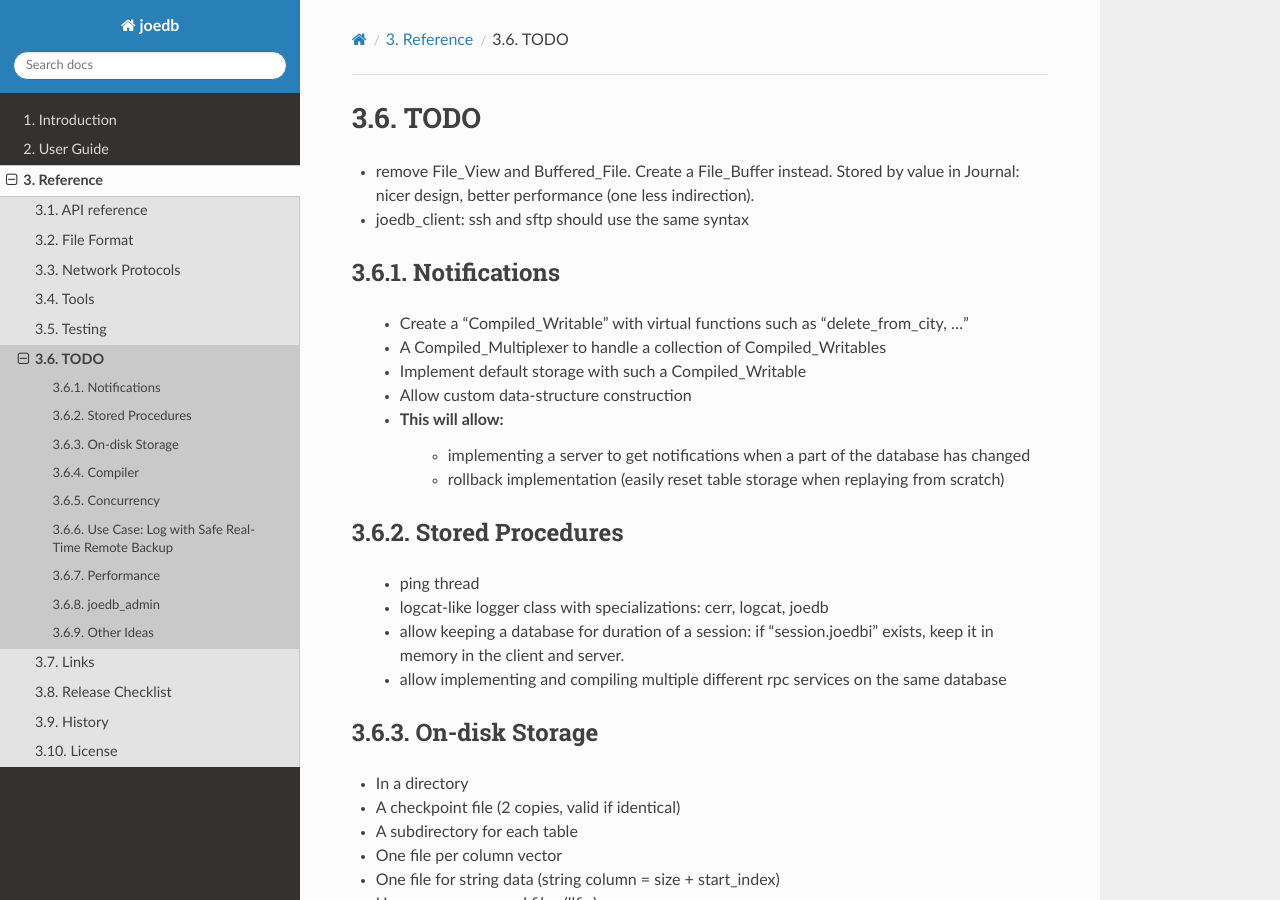
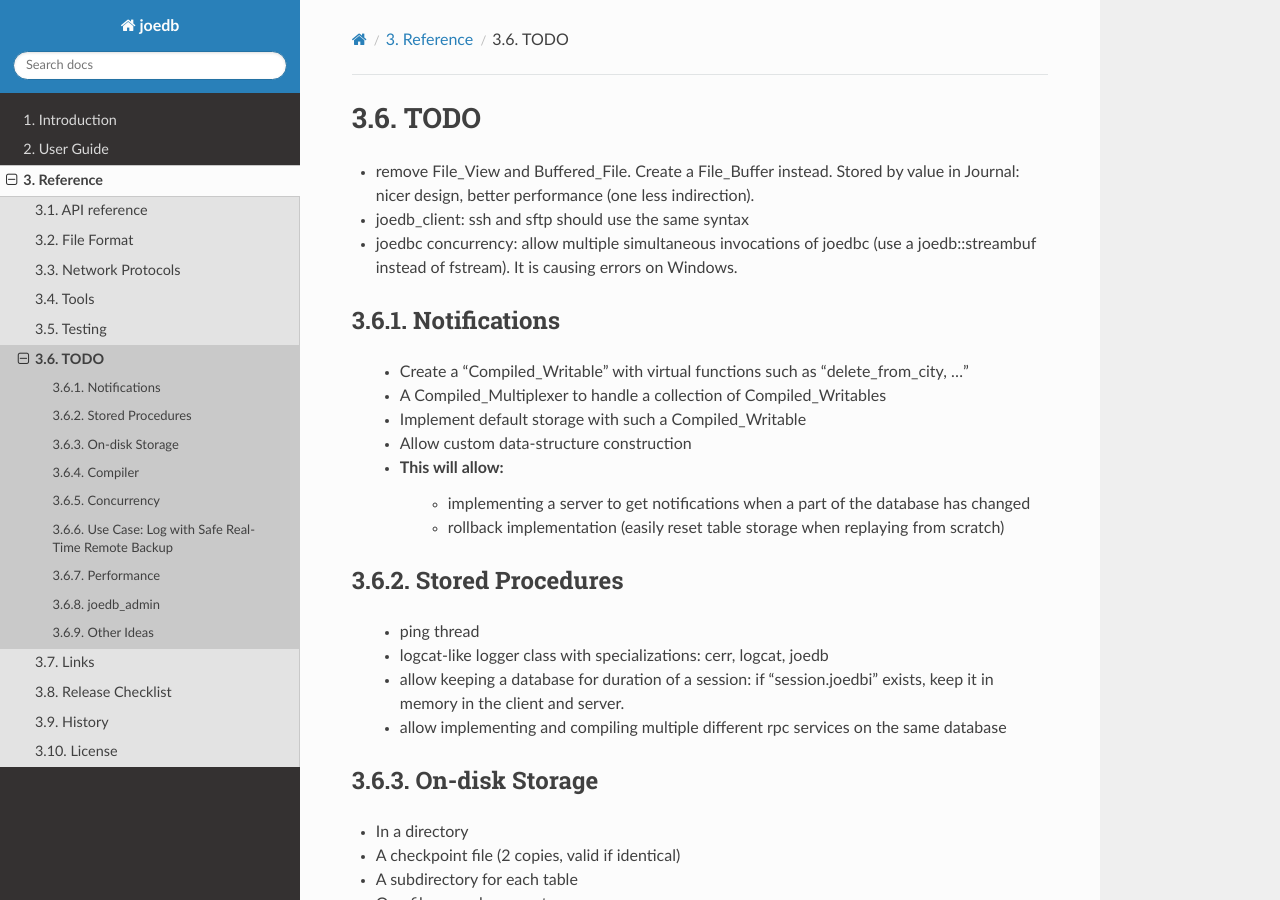
Before and after one commit to Remi-Coulom/joedb, a Sphinx documentation site: the page built from doc/source/todo.rst, in a window 1280 px wide and 900 px high. Built offline with Sphinx 7.4.7 and the Read the Docs theme 3.1.0, drawn with Linux system fonts in a browser that asks for light colours; formulas are drawn with MathJax 3.

Commit message:
todo: concurrent joedbc

```diff
--- a/doc/source/todo.rst
+++ b/doc/source/todo.rst
@@ -4,6 +4,8 @@ TODO
 - remove File_View and Buffered_File. Create a File_Buffer instead. Stored by
   value in Journal: nicer design, better performance (one less indirection).
 - joedb_client: ssh and sftp should use the same syntax
+- joedbc concurrency: allow multiple simultaneous invocations of joedbc (use a
+  joedb::streambuf instead of fstream). It is causing errors on Windows.
 
 Notifications
 -------------
```
